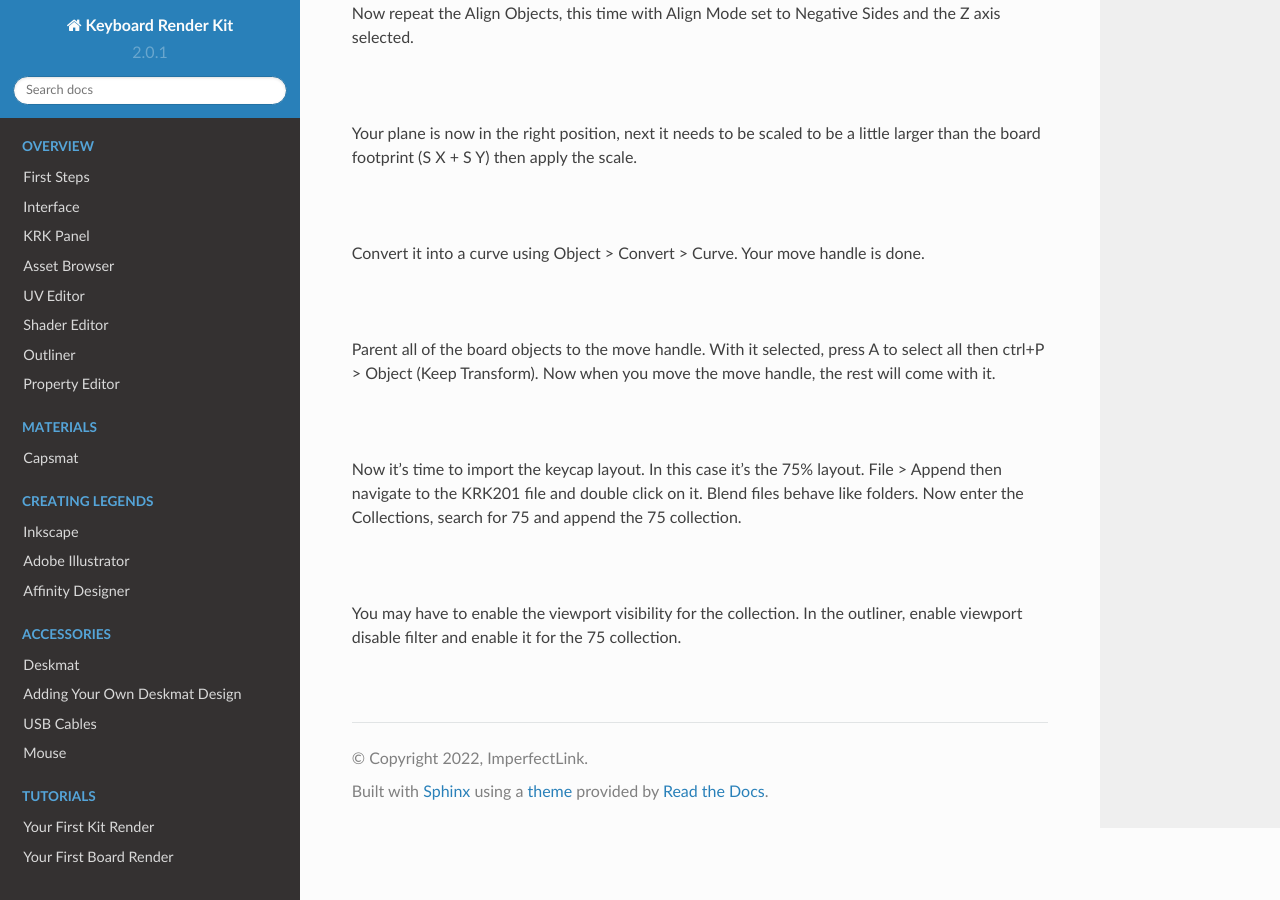
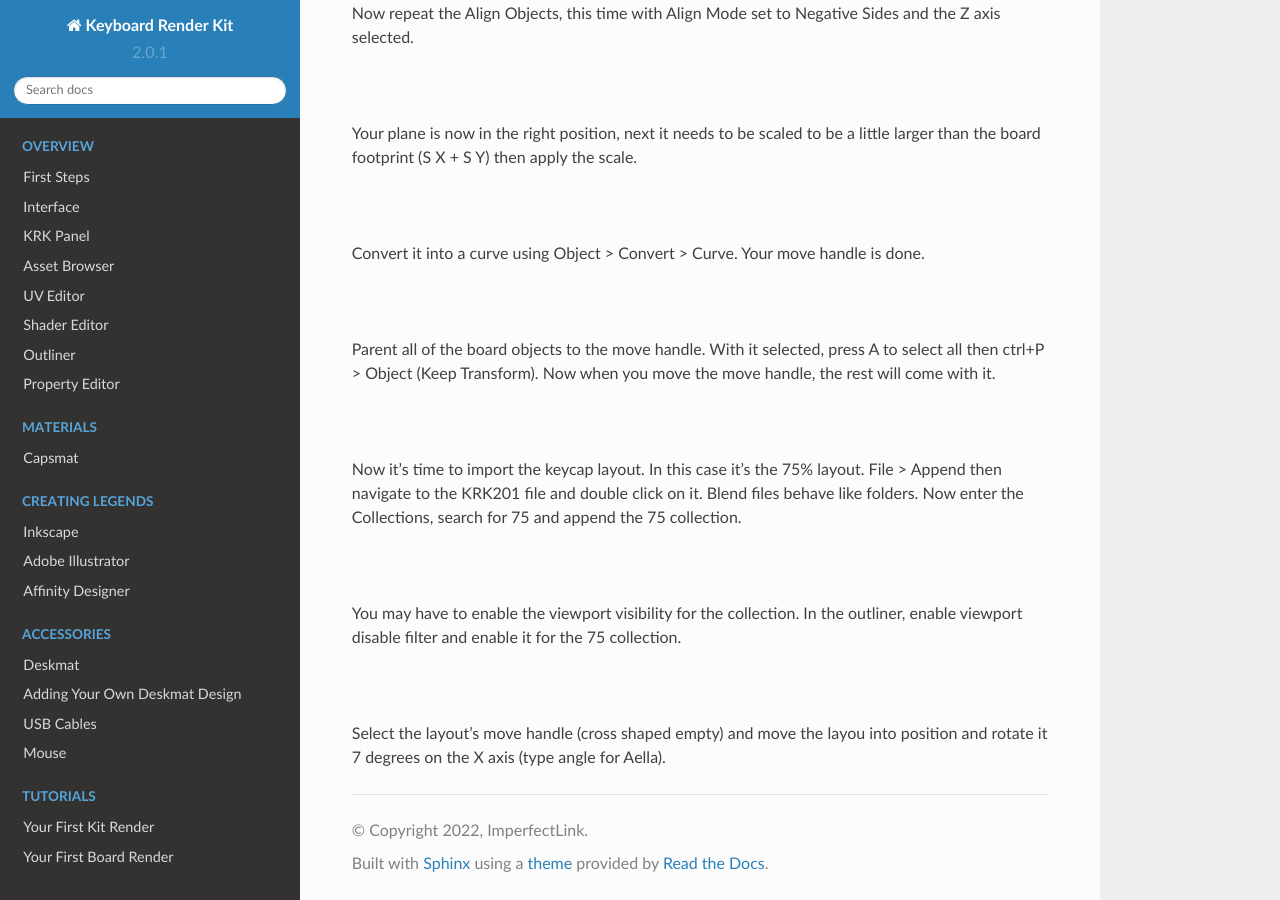
Before and after one commit to imperfectlink/KeyboardRenderKit, a Sphinx documentation site: the page built from docs/source/board_custom.rst, in a window 1280 px wide and 900 px high, scrolled down 1070 px. Built offline with Sphinx 7.4.7 and the Read the Docs theme 2.0.0, drawn with Linux system fonts in a browser that asks for light colours.

Commit message:
Update board_custom.rst

```diff
--- a/docs/source/board_custom.rst
+++ b/docs/source/board_custom.rst
@@ -56,3 +56,5 @@ Now it's time to import the keycap layout. In this case it's the 75% layout. Fil
 You may have to enable the viewport visibility for the collection. In the outliner, enable viewport disable filter and enable it for the 75 collection.
 
 |
+
+Select the layout's move handle (cross shaped empty) and move the layou into position and rotate it 7 degrees on the X axis (type angle for Aella).
```
